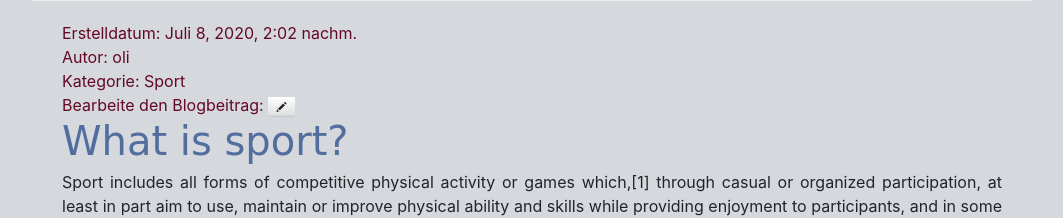
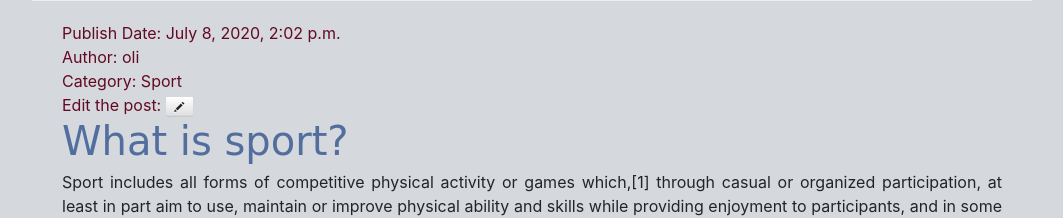
Before and after one commit to olimpiadempal/anton_final, a Django app: page /post/7/ in a window 1280 px wide. Shown: the part 572-790 px from the top of the page, without its empty margins (108-1171 px from the left). Run offline with Django 3.2, Linux system fonts and the light colour scheme; a user stored in the database is signed in; data comes from the database, SQL or seed files in the repository; both versions use the stored data as it was after the commit; some libraries are stand-ins or nearby versions; some web fonts are replaced.

Commit message:
neuigkeiten part2

```diff
--- a/blog/models.py
+++ b/blog/models.py
@@ -12,17 +12,17 @@ class Post(models.Model):
 
     image = models.ImageField(null=True, upload_to='images/')
 
-    CATEGORY1 = 'Essen'
-    CATEGORY2 = 'Körper'
+    CATEGORY1 = 'Food'
+    CATEGORY2 = 'Body'
     CATEGORY3 = 'Lifestyle'
     CATEGORY4 = 'Sport'
-    CATEGORY5 = 'Anders'
+    CATEGORY5 = 'Other'
     CATEGORY_CHOICES = [
-        (CATEGORY1, 'Essen'),
-        (CATEGORY2, 'Körper'),
+        (CATEGORY1, 'Food'),
+        (CATEGORY2, 'Body'),
         (CATEGORY3, 'Lifestyle'),
         (CATEGORY4, 'Sport'),
-        (CATEGORY5, 'Anders')
+        (CATEGORY5, 'Other')
     ]
     category = models.CharField(
         blank=True,
--- a/blog/templates/blog/post_detail.html
+++ b/blog/templates/blog/post_detail.html
@@ -4,26 +4,26 @@
     <div class="post">
         {% if post.published_date %}
         <div class="date">
-            <a>Erstelldatum:  </a>{{ post.published_date }}
+            <a>Publish Date:  </a>{{ post.published_date }}
         </div>
         {% endif %}
         {% if post.author %}
         <div class="author">
-            <a>Autor:  </a>{{ post.author }}
+            <a>Author:  </a>{{ post.author }}
         </div>
         {% endif %}
 
 
 
         <div class="category">
-            <a>Kategorie:  </a>{{ post.category }}
+            <a>Category:  </a>{{ post.category }}
 
         </div>
 
 
        <div class="edit">
             {% if user.is_authenticated %}
-            <a>Bearbeite den Blogbeitrag:</a>
+            <a>Edit the post:</a>
 
             <a class="btn btn-default" href="{% url 'post_edit' pk=post.pk %}"><span class="glyphicon glyphicon-pencil"></span></a>
         {% endif %}
--- a/mysite/settings.py
+++ b/mysite/settings.py
@@ -104,7 +104,7 @@ AUTH_PASSWORD_VALIDATORS = [
 # Internationalization
 # https://docs.djangoproject.com/en/2.0/topics/i18n/
 
-LANGUAGE_CODE = 'de-ch'
+LANGUAGE_CODE = 'en'
 
 TIME_ZONE = 'Europe/Berlin'
 
```
Also changed, not shown: blog/templates/blog/post_list.html (+11 -5 lines), db.sqlite3.
